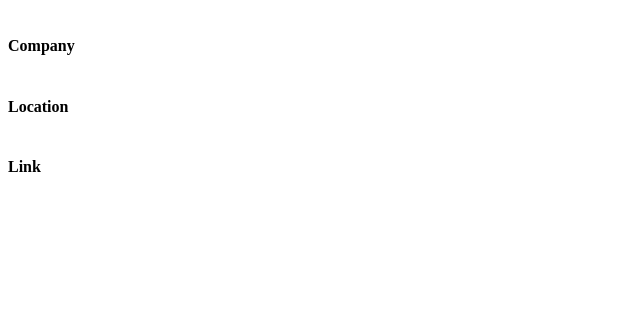
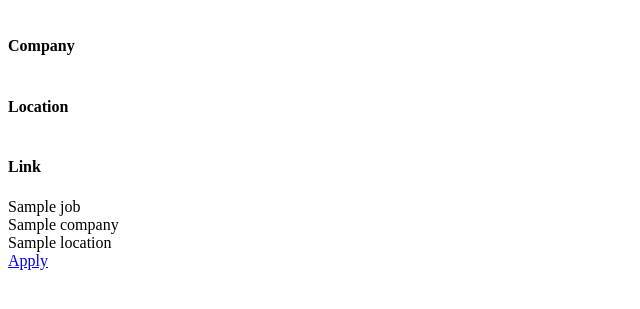
Before and after one commit to kjungmo/SuperScrapper, a Flask app: template templates/report.html in a window 1280 px wide. Shown: the part 165-474 px from the top of the page, without its empty margins (0-640 px from the left). Run offline with Flask 2, Linux system fonts and the light colour scheme; the template is opened without the code that fills it: most values are stand-ins (such as "Sample title", 1, 10 or a date in 2020).

Commit message:
{{ }}는 값을 보여주기 위함이다

```diff
--- a/templates/report.html
+++ b/templates/report.html
@@ -19,7 +19,10 @@
       <h4>Location</h4>
       <h4>Link</h4>
       {% for job in jobs %}
-
+      <span>{{job.title}}</span>
+      <span>{{job.company}}</span>
+      <span>{{job.location}}</span>
+      <a href="{{job.link}}" target="_blank">Apply</a>
       {% endfor %}
     <section>
   </body>
```
